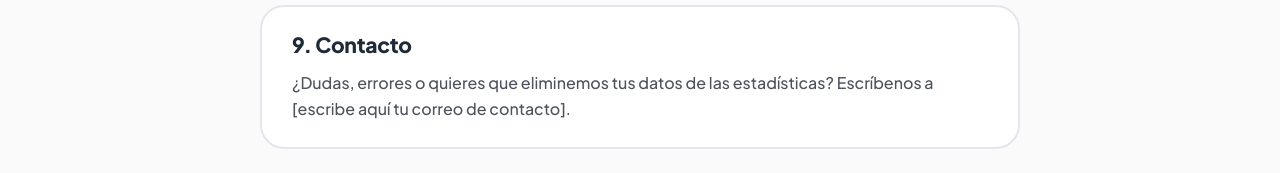
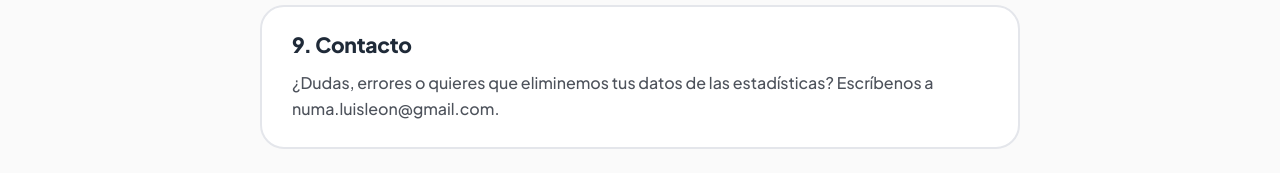
Before and after one commit to i4lxx/numaagenda-glitch.github.io, a plain HTML site: page terminos.html in a window 1280 px wide. Shown: the part 3451-3624 px from the top of the page. Drawn offline with Linux system fonts and the light colour scheme.

Commit message:
Update terminos.html

```diff
--- a/terminos.html
+++ b/terminos.html
@@ -107,7 +107,7 @@ h1 { margin: 8px 0 12px; font-size: clamp(30px, 7vw, 44px); font-weight: 800; le
     </section>
     <section class="legal-sec">
       <h2>9. Contacto</h2>
-      <p>¿Dudas, errores o quieres que eliminemos tus datos de las estadísticas? Escríbenos a [escribe aquí tu correo de contacto].</p>
+      <p>¿Dudas, errores o quieres que eliminemos tus datos de las estadísticas? Escríbenos a numa.luisleon@gmail.com.</p>
     </section>
   </main>
 
```
